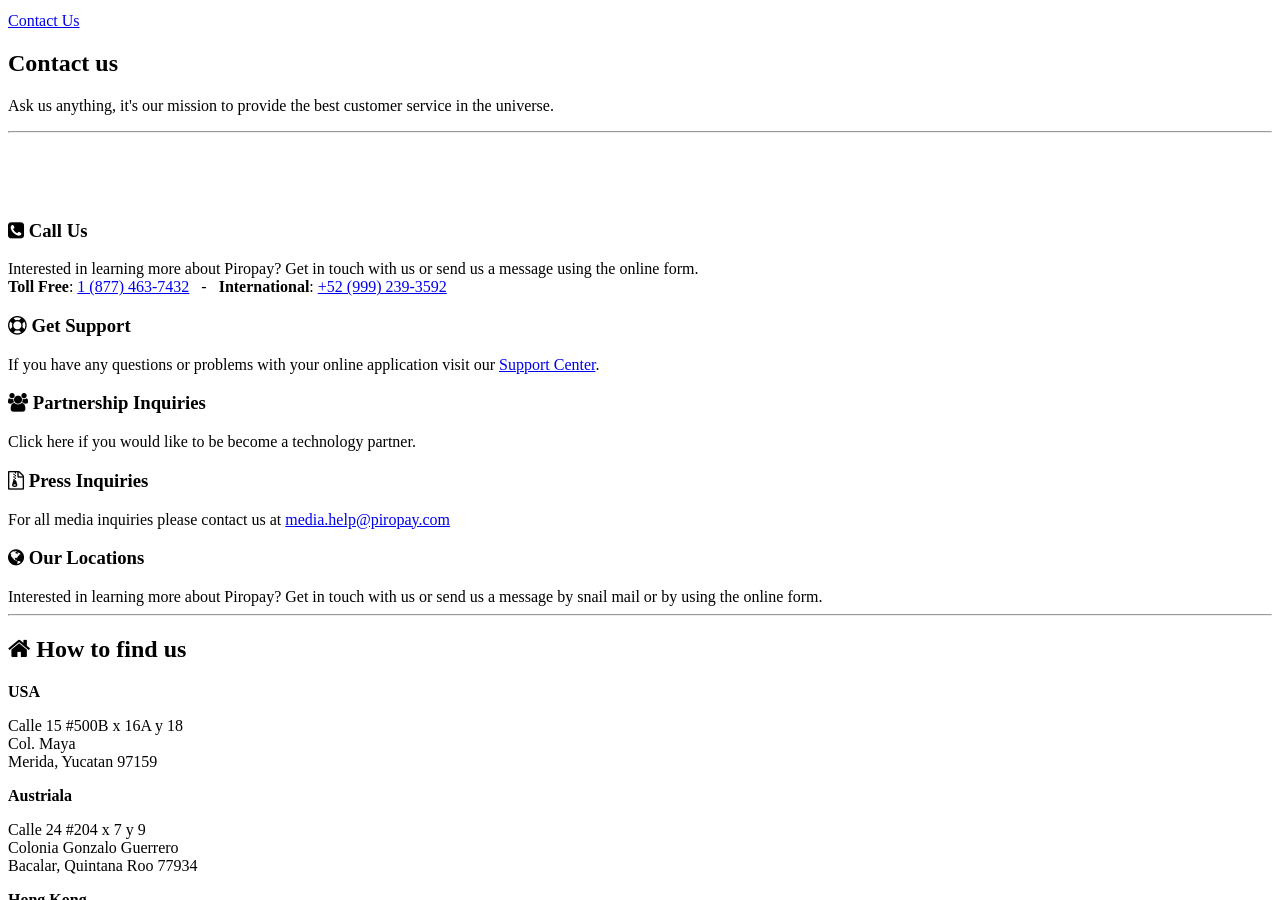
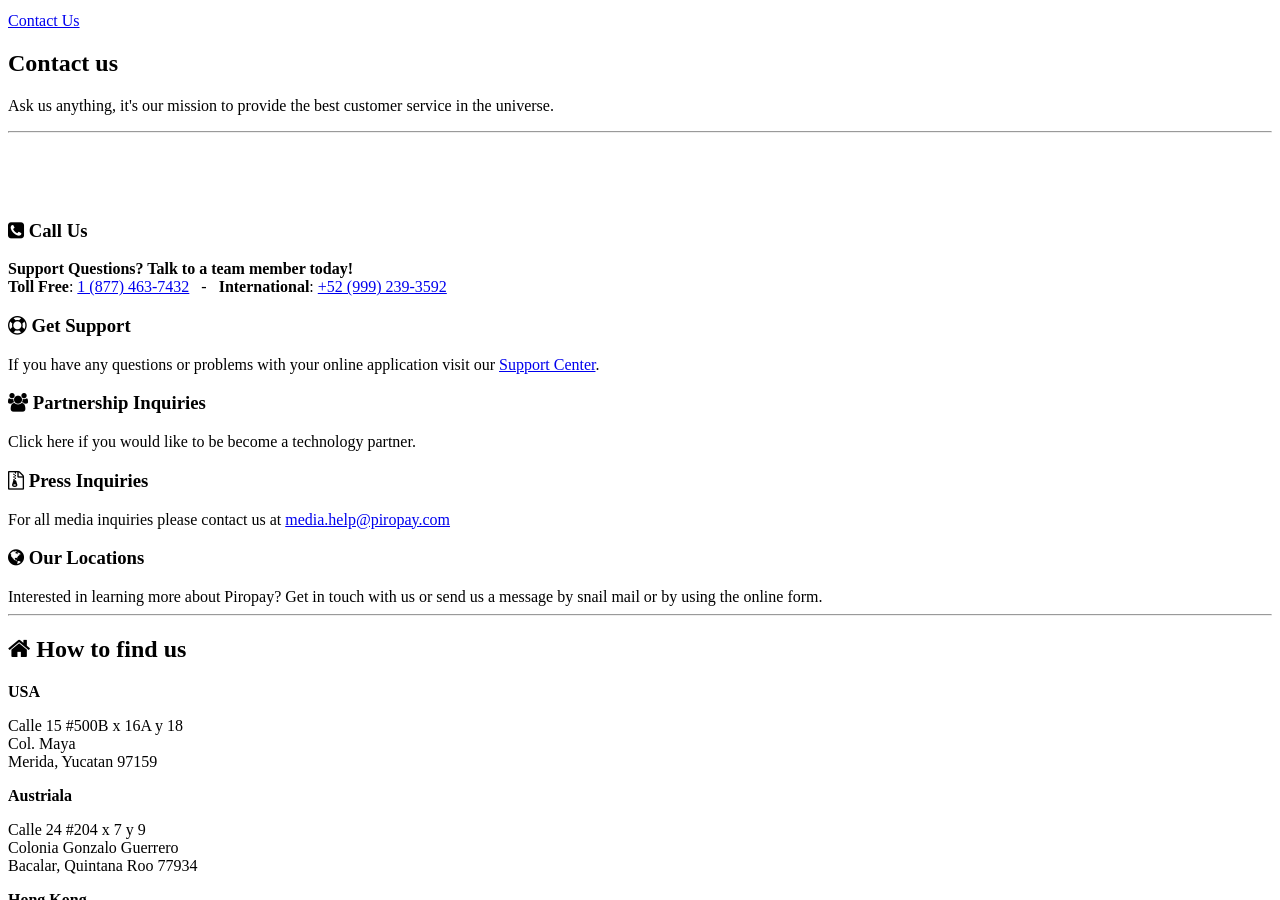
Before and after one commit to Banqee/piropay.github.io, a Jekyll site: the page built from _posts/2016-02-06-cabin.markdown, in a window 1280 px wide and 900 px high, scrolled down 9534 px. Built offline with Jekyll 4.4.1, drawn with Linux system fonts in a browser that asks for light colours; nearby versions of some CDN libraries; library files that are not in the unit come from our copies.

Commit message:
Update contact.html

```diff
--- a/_includes/contact.html
+++ b/_includes/contact.html
@@ -39,7 +39,7 @@
 <div class="col-xs-12 col-sm-12 tl">
  <div class="item-inner">
 <h3 class="item-title"><i class="fa fa-phone-square" aria-hidden="true"></i> Call Us </h3>
-	 <div class="item-content">Interested in learning more about Piropay? Get in touch with us or send us a message using the online form.</div>
+	 <div class="item-content"><b>Support Questions? Talk to a team member today!</b></div>
           <div class="item-content tl"><span><b>Toll Free</b>: <a href="1.877.463.7432">1 (877) 463-7432</a></span> &nbsp; - &nbsp; <span><b> International</b>: <a href="52.999.239.3592">+52 (999) 239-3592 </a></span>
 	 </div>
  </div><!--//item-inner-->
```
